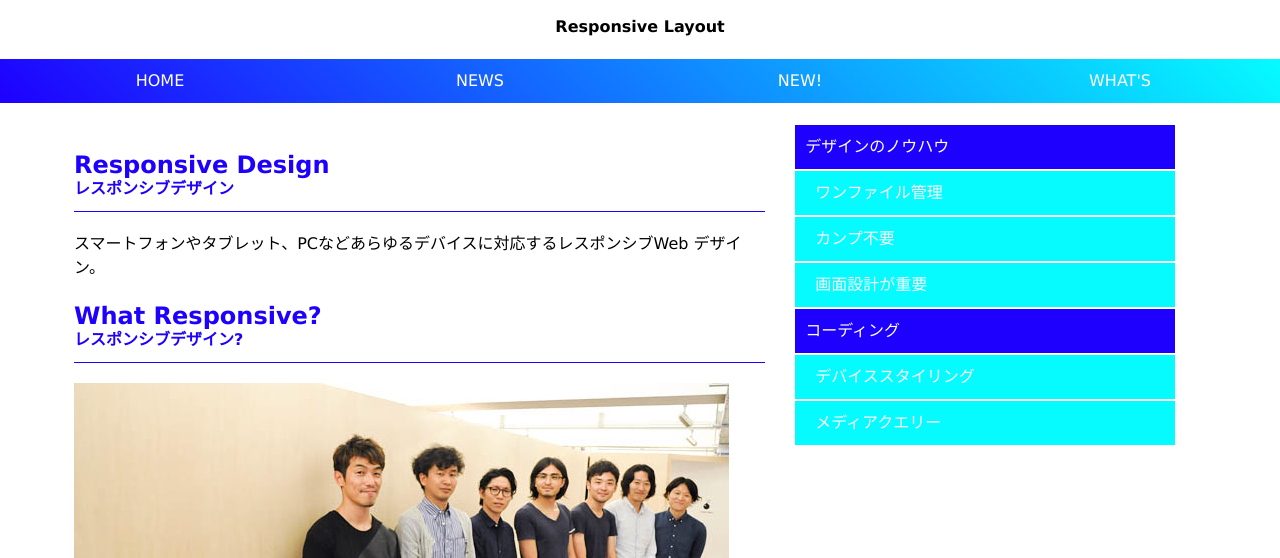
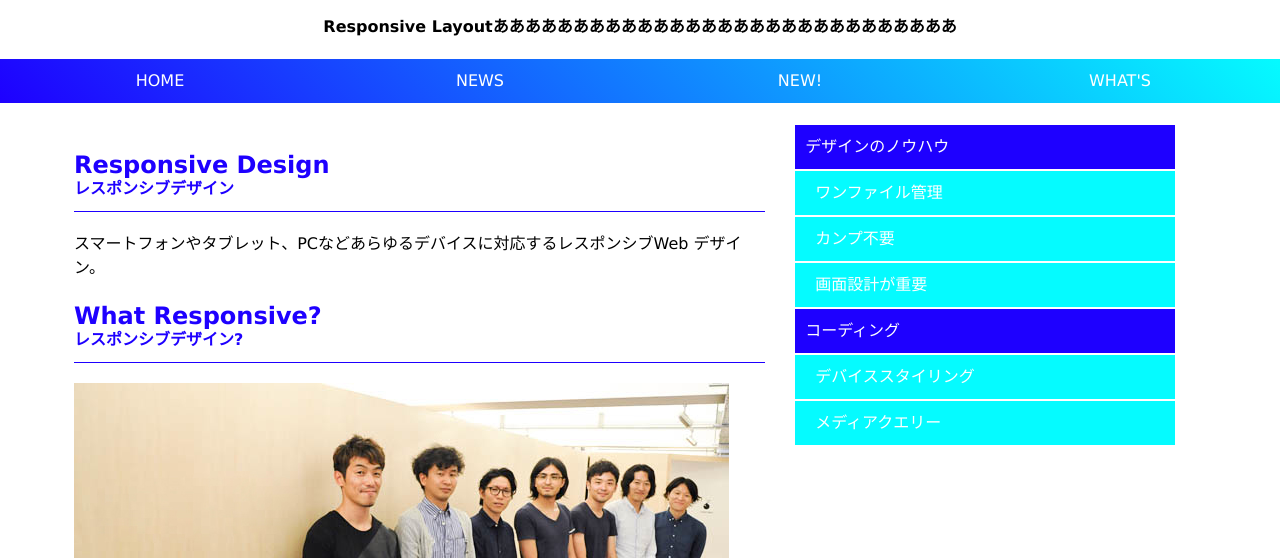
Before and after one commit to miwata00000/test, a plain HTML site: page index.html in a window 1280 px wide. Shown: the part 542-1100 px from the top of the page. Drawn offline with Linux system fonts and the light colour scheme.

Commit message:
Update index.html

```diff
--- a/index.html
+++ b/index.html
@@ -13,7 +13,7 @@
     <!-- header -->
     <header>
         <h1><img src="image/logo.jpg" alt="WD27|No02" /></h1>
-        <h2>Responsive Layout</h2>
+        <h2>Responsive Layoutあああああああああああああああああああああああああああああ</h2>
         <div id="nav1">
             <nav>
                 <ul>
```
